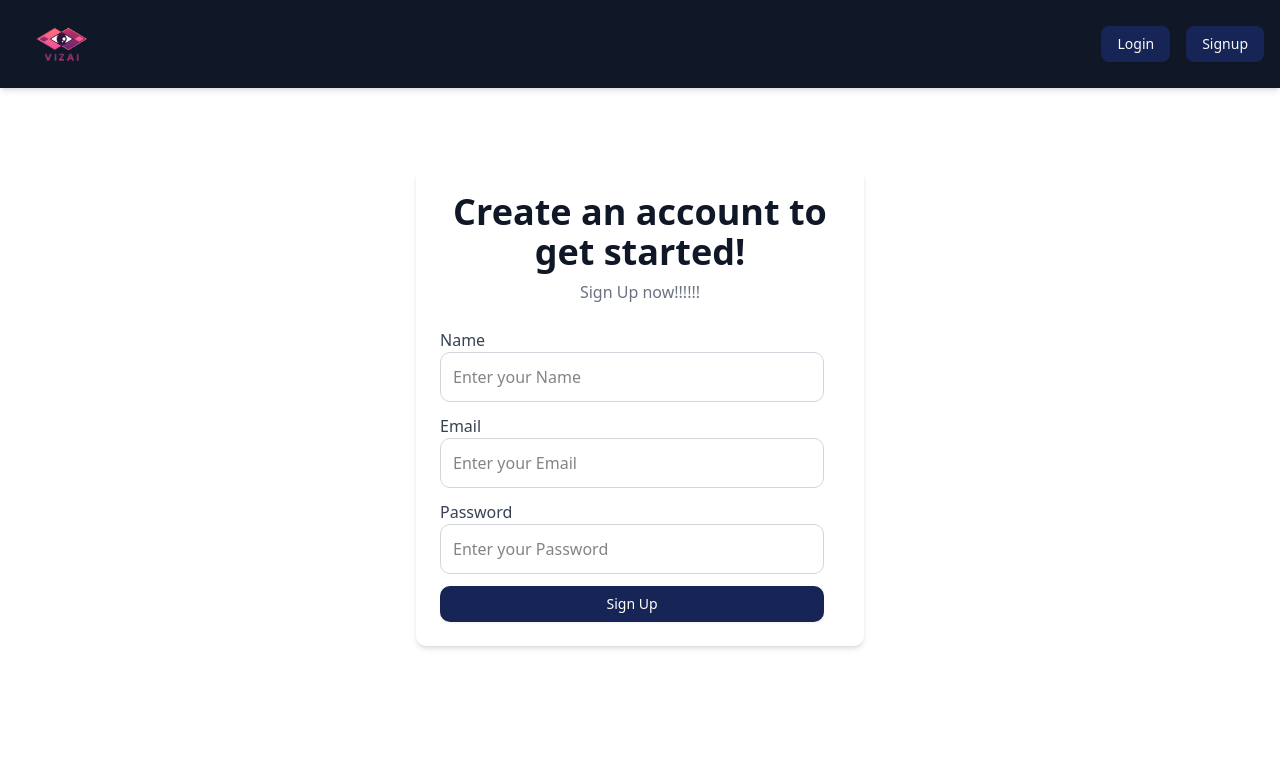
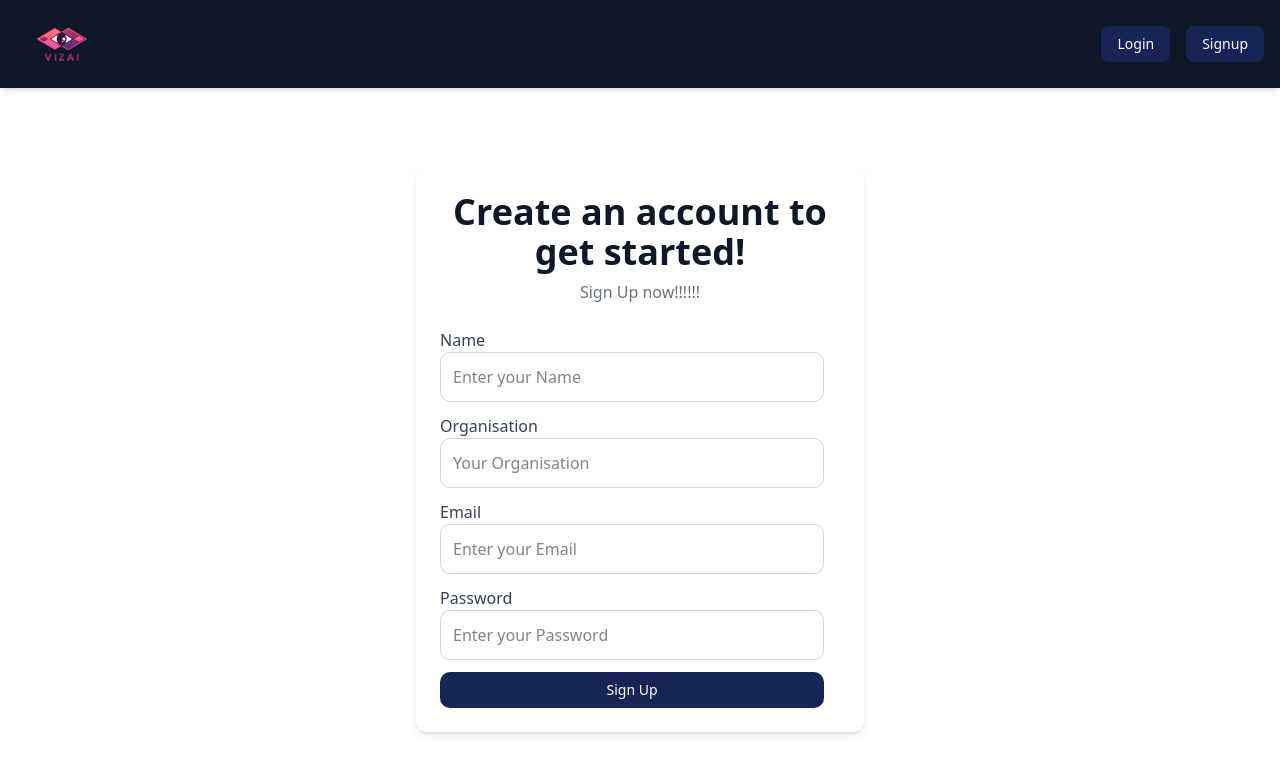
Before and after one commit to Kshama-sh/vizAI_frontend, a React (Vite) app: page /signup in a window 1280 px wide. Shown: the top 774 px of the page. Built offline with nearby package versions, Linux system fonts and the light colour scheme.

Commit message:
changed to react-hook-form

```diff
--- a/package.json
+++ b/package.json
@@ -17,6 +17,7 @@
     "@radix-ui/react-navigation-menu": "^1.2.5",
     "@radix-ui/react-slot": "^1.1.2",
     "@tailwindcss/vite": "^4.0.9",
+    "axios": "^1.8.1",
     "class-variance-authority": "^0.7.1",
     "clsx": "^2.1.1",
     "embla-carousel-autoplay": "^8.5.2",
@@ -24,6 +25,7 @@
     "lucide-react": "^0.477.0",
     "react": "^19.0.0",
     "react-dom": "^19.0.0",
+    "react-hook-form": "^7.54.2",
     "tailwind-merge": "^3.0.2",
     "tailwindcss": "^4.0.9",
     "tailwindcss-animate": "^1.0.7"
--- a/src/pages/Login.jsx
+++ b/src/pages/Login.jsx
@@ -8,22 +8,21 @@ function Login() {
   const [password, setPassword] = useState("");
   const navigate = useNavigate();
 
-  // Handle login (To be implemented with backend API)
-  // const handleLogin = async () => {
-  //   try {
-  //     const response = await axios.post(" ", {
-  //       email,
-  //       password,
-  //     });
-  //     if (response.data.success) {
-  //       localStorage.setItem("login", response.data.success);
-  //       console.log("Logged in successfully");
-  //       navigate("/dashboard"); // Redirect after login
-  //     }
-  //   } catch (error) {
-  //     console.error("Login failed", error);
-  //   }
-  // };
+  const handleLogin = async () => {
+    try {
+      const response = await axios.post(" ", {
+        email,
+        password,
+      });
+      if (response.data.success) {
+        localStorage.setItem("login", response.data.success);
+        console.log("Logged in successfully");
+        navigate("/Home");
+      }
+    } catch (error) {
+      console.error("Login failed", error);
+    }
+  };
 
   return (
     <div className="w-full max-w-md bg-white p-6 rounded-lg shadow-md m-auto mt-20">
@@ -62,7 +61,7 @@ function Login() {
         </div>
         <Button
           type="button"
-          // onClick={handleLogin}
+          onClick={handleLogin}
           className="w-full bg-blue-950 text-white py-3 rounded-lg transition"
         >
           Login
--- a/src/pages/Signup.jsx
+++ b/src/pages/Signup.jsx
@@ -1,45 +1,97 @@
 import React from "react";
+import { useForm } from "react-hook-form";
 import { Button } from "@/components/ui/button";
+import { useNavigate } from "react-router-dom";
+import axios from "axios";
+
 function Signup() {
+  const {
+    register,
+    handleSubmit,
+    formState: { errors },
+  } = useForm();
+  const navigate = useNavigate();
+
+  const onSubmit = async (data) => {
+    console.log(data);
+    try {
+      const res = await axios.post(
+        "http://192.168.1.4:8000/users/signup",
+        data
+      );
+      alert("Signup successful!");
+      navigate("/Login");
+    } catch (error) {
+      alert(
+        "Signup failed! " + (error.response?.data?.message || "Try again.")
+      );
+    }
+  };
+
   return (
     <div className="w-full max-w-md bg-white p-6 rounded-lg shadow-md m-auto mt-20">
       <h1 className="text-3xl sm:text-4xl font-bold text-gray-900">
         Create an account to get started!
       </h1>
       <p className="text-gray-500 text-center mt-2">Sign Up now!!!!!!</p>
-      <form className="mt-6 w-full max-w-sm">
+
+      <form className="mt-6 w-full max-w-sm" onSubmit={handleSubmit(onSubmit)}>
         <label className="flex text-gray-700 font-medium flex-start">
           Name
         </label>
         <input
           type="text"
           placeholder="Enter your Name"
+          {...register("name", { required: "Name is required" })}
           className="w-full p-3 mb-3 border border-gray-300 rounded-lg"
         />
-        {/* <label className="flex text-gray-700 font-medium flex-start">
+        {errors.name && <p className="text-red-500">{errors.name.message}</p>}
+
+        <label className="flex text-gray-700 font-medium flex-start">
           Organisation
         </label>
         <input
           type="text"
           placeholder="Your Organisation"
+          {...register("tenant_id", {
+            required: "Organisation is required",
+          })}
           className="w-full p-3 mb-3 border border-gray-300 rounded-lg"
-        /> */}
+        />
+        {errors.organisation && (
+          <p className="text-red-500">{errors.organisation.message}</p>
+        )}
+
         <label className="flex text-gray-700 font-medium flex-start">
           Email
         </label>
         <input
           type="email"
           placeholder="Enter your Email"
+          {...register("email", {
+            required: "Email is required",
+            pattern: { value: /^\S+@\S+$/i, message: "Invalid email format" },
+          })}
           className="w-full p-3 mb-3 border border-gray-300 rounded-lg"
         />
+        {errors.email && <p className="text-red-500">{errors.email.message}</p>}
+
         <label className="flex text-gray-700 font-medium flex-start">
           Password
         </label>
         <input
           type="password"
           placeholder="Enter your Password"
+          {...register("password", {
+            required: "Password is required",
+            minLength: 6,
+          })}
           className="w-full p-3 mb-3 border border-gray-300 rounded-lg"
         />
+        {errors.password && (
+          <p className="text-red-500">{errors.password.message}</p>
+        )}
+
         <Button
           type="submit"
           className="w-full bg-blue-950 text-white py-3 rounded-lg transition"
@@ -50,4 +102,5 @@ function Signup() {
     </div>
   );
 }
+
 export default Signup;
```
Also changed, not shown: 1 other file (tests, documents, lock files or other folders).
